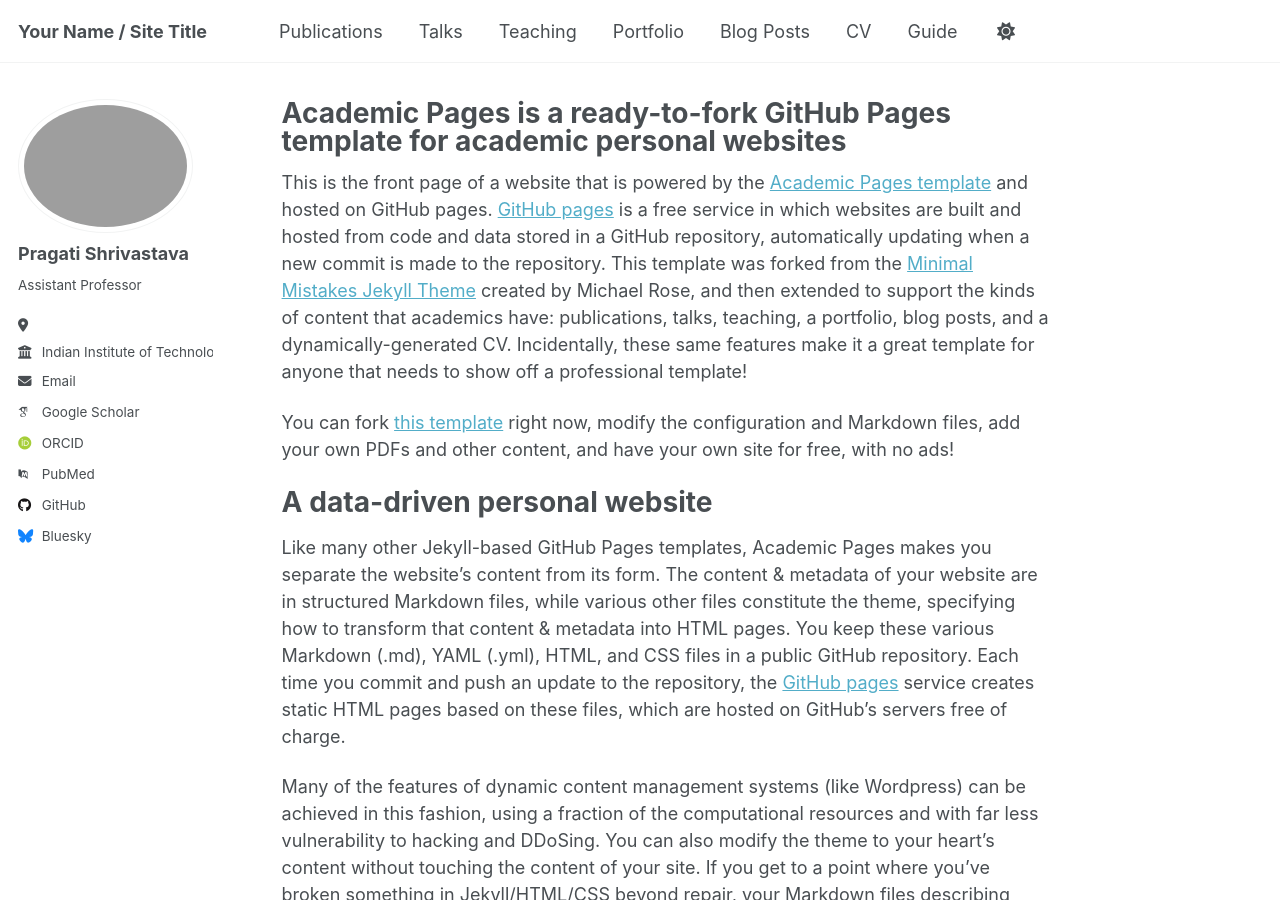
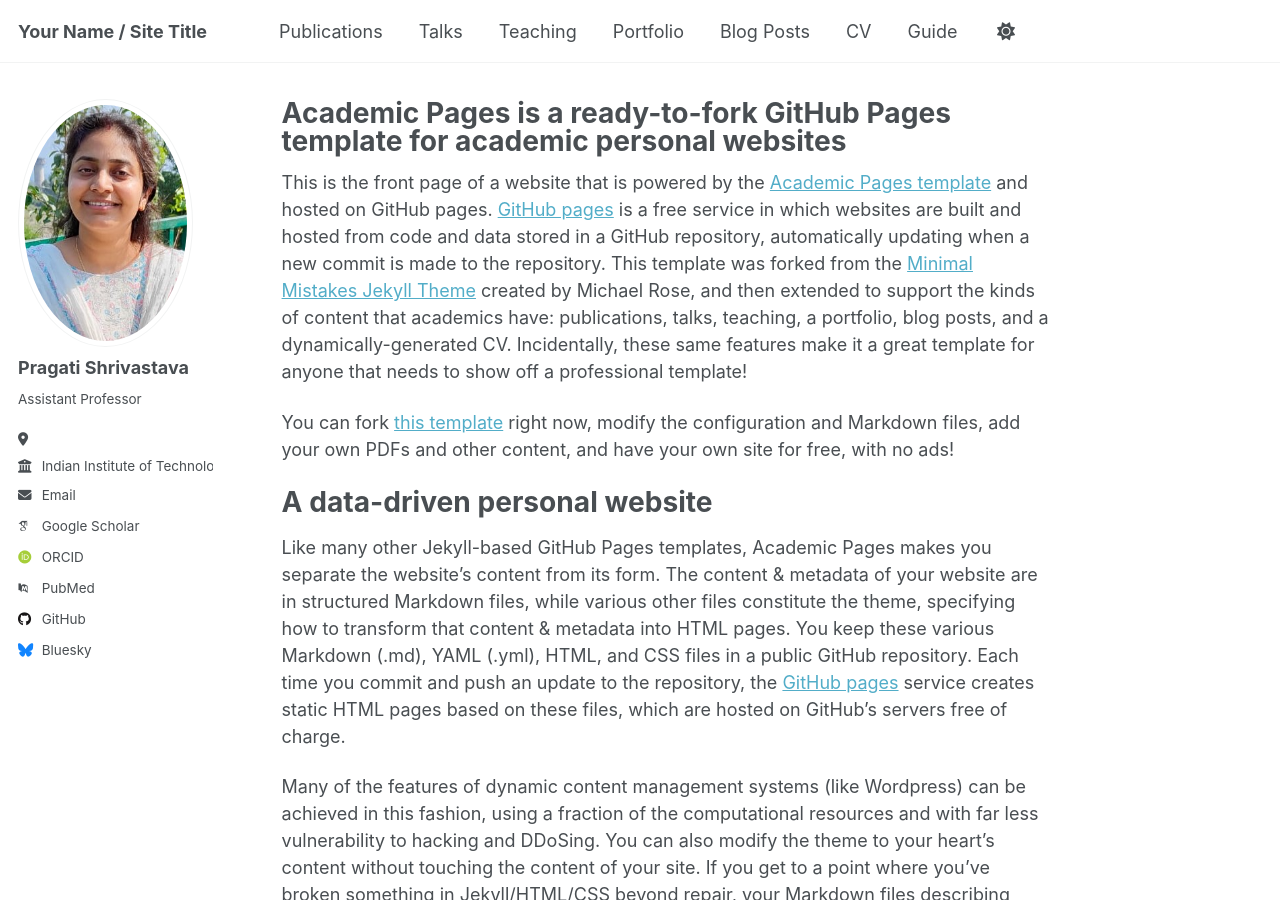
Before and after one commit to PragatiShrivastava/PragatiShrivastava.github.io, a Jekyll site: the page built from _pages/about.md, in a window 1280 px wide and 900 px high. Built offline with Jekyll 4.4.1, drawn with Linux system fonts in a browser that asks for light colours; some web fonts are replaced; a script that is not in the unit is left out.

Commit message:
Update _config.yml

```diff
--- a/_config.yml
+++ b/_config.yml
@@ -22,7 +22,7 @@ repository               : "academicpages/academicpages.github.io"
 #               Additional customization can be done by editing /_includes/author-profile.html
 author:
   # Biographic information
-  avatar           : "myprofie.jpeg"
+  avatar           : "myprofile.jpeg"
   name             : "Pragati Shrivastava"
   pronouns         : # example: "she/her"
   bio              : "Assistant Professor"
```
